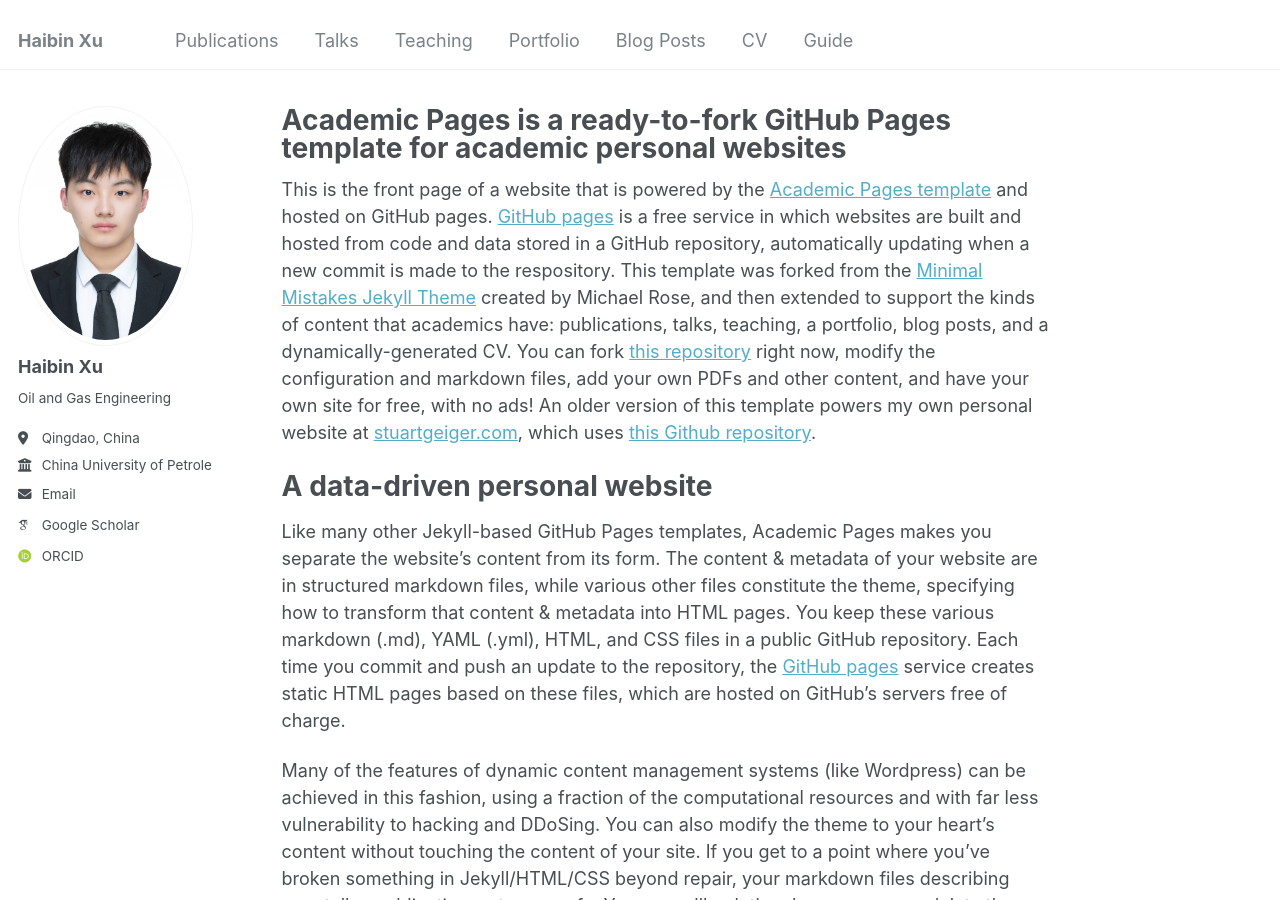
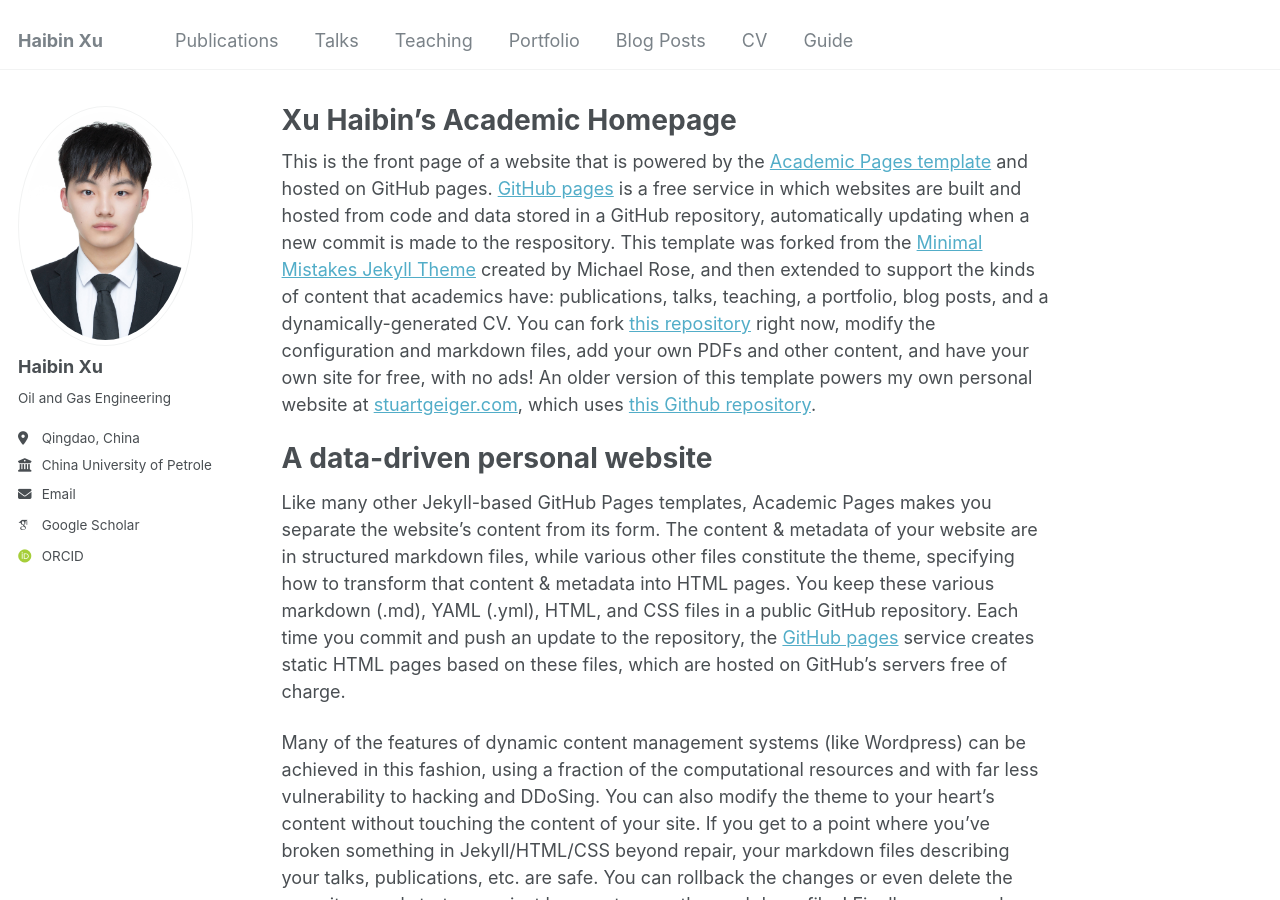
Before and after one commit to upcerbin/Bin.github.io, a Jekyll site: the page built from _pages/about.md, in a window 1280 px wide and 900 px high. Built offline with Jekyll 4.4.1, drawn with Linux system fonts in a browser that asks for light colours; some web fonts are replaced.

Commit message:
Update about.md

```diff
--- a/_pages/about.md
+++ b/_pages/about.md
@@ -1,6 +1,6 @@
 ---
 permalink: /
-title: "Academic Pages is a ready-to-fork GitHub Pages template for academic personal websites"
+title: "Xu Haibin's Academic Homepage"
 author_profile: true
 redirect_from:
   - /about/
```
